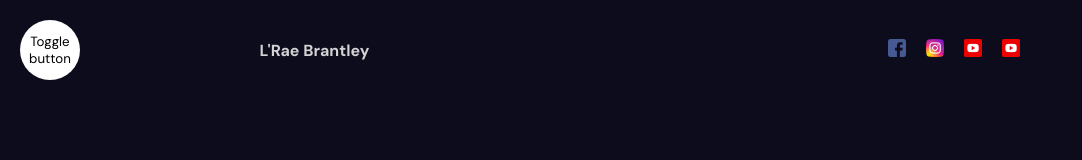
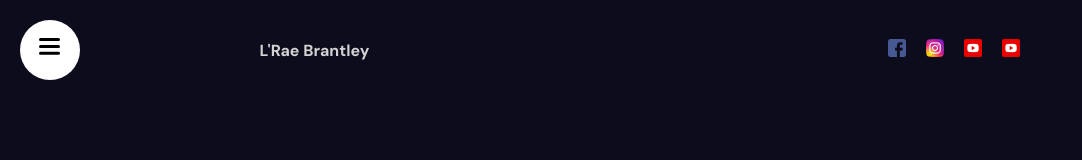
Before and after one commit to Dregon42/React-Portfolio3.0, a React (Vite) app: page / in a window 1280 px wide. Shown: the top 160 px of the page, without its empty margins (0-1082 px from the left). Built offline with nearby package versions, Linux system fonts and the light colour scheme.

Commit message:
added stagger

```diff
--- a/src/App.jsx
+++ b/src/App.jsx
@@ -5,16 +5,16 @@
 const App = () => {
   return (
     <div>
-      <section>
+      <section id='Home'>
         <Navbar />
       </section>
-      <section>Parllax</section>
+      <section id='Services'>Parllax</section>
       <section>Services</section>
-      <section>Parallax</section>
+      <section id='Portfolio'>Parallax</section>
       <section>Portfolio1</section>
       <section>Portfolio2</section>
       <section>PortFolio3</section>
-      <section>Contact</section>
+      <section id='Contact'>Contact</section>
       {/* <Test /> */}
     </div>
   )
--- a/src/component/SideBar/Links/Links.jsx
+++ b/src/component/SideBar/Links/Links.jsx
@@ -1,9 +1,39 @@
-import React from 'react'
+import { motion, stagger } from "framer-motion"
+
+const variants = {
+  open:{
+    transition: {
+      staggerChildren: 0.1
+    },
+  },
+  closed:{
+    transition: {
+      staggerChildren: 0.5,
+      staggerDirection: -1,
+      stiffness: 40
+    }
+  }
+}
+
+const itemVariants = {
+  open: {
+    y: 0,
+    opacity: 1
+  },
+  closed:{
+    y: 50,
+    opacity: 0
+  }
+}
 
 export default function Links() {
+  const items = ["Home","Portfolio","Contact","Services","About"]
+
   return (
-    <div>
-      Link here
-    </div>
+    <motion.div className='links' variants={variants}>
+      {items.map(item =>
+        <motion.a href={`#${item}`} key={item} variants={itemVariants}>{item}</motion.a>
+      )}
+    </motion.div>
   )
 }
--- a/src/component/SideBar/SideBar.jsx
+++ b/src/component/SideBar/SideBar.jsx
@@ -3,9 +3,6 @@
 import Links from './Links/Links';
 import { useState } from 'react';
 import { motion } from 'framer-motion';
-
-export default function SideBar() {
-    const [open, setOpen] = useState(false);
 
 const variants = {
   open:{
@@ -13,6 +10,7 @@
       transiton: {
           type: 'spring',
           stiffness: 20,
+          damping: 30
       },
   },
   closed:{
@@ -26,6 +24,10 @@
   }
 }
 
+export default function SideBar() {
+    const [open, setOpen] = useState(false);
+
+
   return (
     <motion.div className='sidebar' animate={open ? 'open' : 'closed'}>
       <motion.div className="bg" variants={variants}>
--- a/src/component/SideBar/SideBar.scss
+++ b/src/component/SideBar/SideBar.scss
@@ -7,13 +7,13 @@
     color: black;
     .bg {
         position: fixed;
-        top: 0px;
-        left: 0px;
+        top: 0;
+        left: 0;
         bottom: 0;
         width: 400px;
         background: white;
 
-        .Links{
+        .links{
             position: absolute;
             width: 100%;
             height: 100%;
@@ -24,7 +24,7 @@
             gap: 20px;
         }
 
-        a{
+        a {
             font-size: 40px;
         }
     }
--- a/src/component/SideBar/ToggleButton/ToggleButton.jsx
+++ b/src/component/SideBar/ToggleButton/ToggleButton.jsx
@@ -1,9 +1,36 @@
-import React from 'react'
+import { motion } from "framer-motion";
 
 export default function ToggleButton({ setOpen }) {
   return (
     <button onClick={() =>setOpen(prev=> !prev)}>
-      Toggle button
+      <svg width="30" height="23" viewBox='0 0 23 23'>
+        <motion.path
+          strokeWidth="3"
+          stroke='black'
+          strokeLinecap='round'
+          variants={{
+            closed: {d: "M 2 2.5 L 20 2.5"},
+            open: {d: "M 3 16.5 L 17 2.5"},
+          }}/>
+        <motion.path
+          strokeWidth="3"
+          stroke='black'
+          strokeLinecap='round'
+          d={"M 2 9.423 L 20 9.423"}
+          variants={{
+            open: {opacity:0},
+            closed: {opacity:1}
+          }} />
+        <motion.path
+          strokeWidth="3"
+          stroke='black'
+          strokeLinecap='round'
+          variants={{
+            closed: {d: "M 2 16.346 L 20 16.346"},
+            open: {d: "M 3 2.5 L 17 16.346"},
+          }}
+        />
+      </svg>
     </button>
   )
 }
```
Lines whose indentation alone changed are shown as unchanged.
